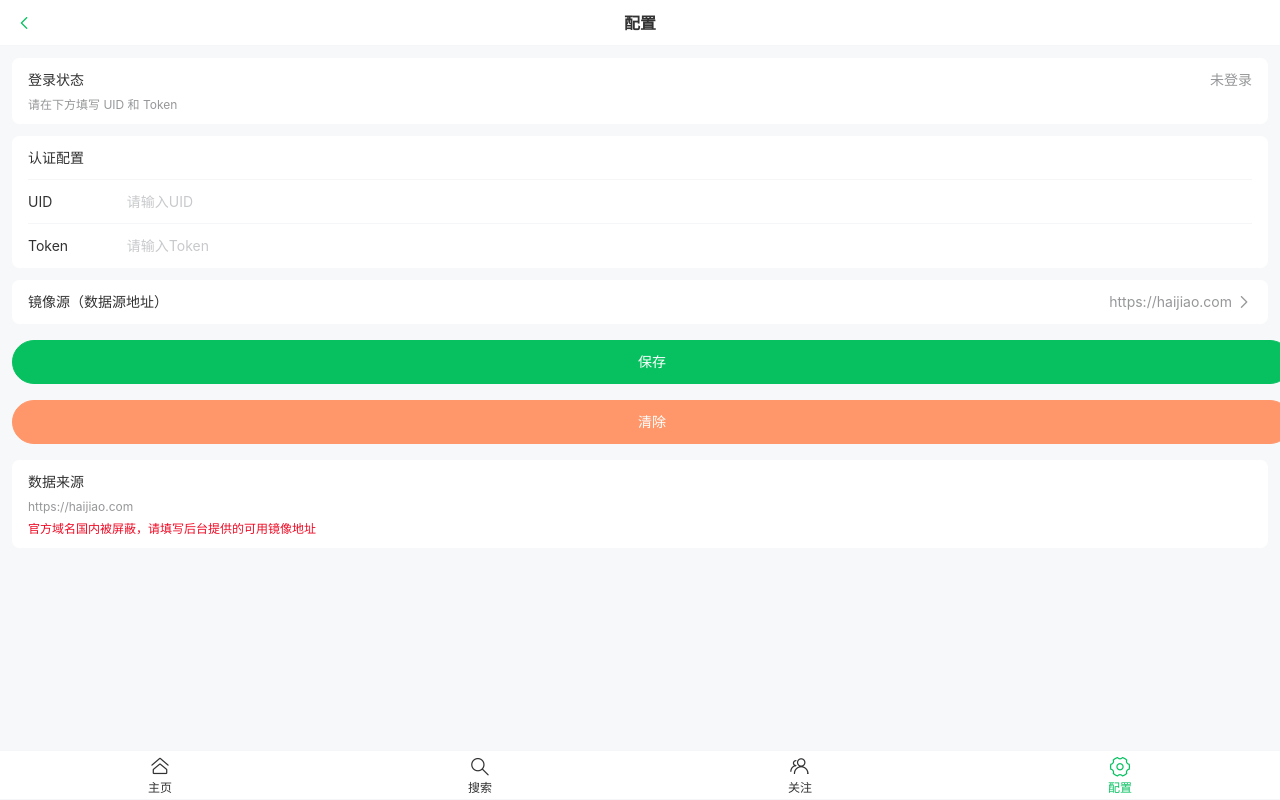
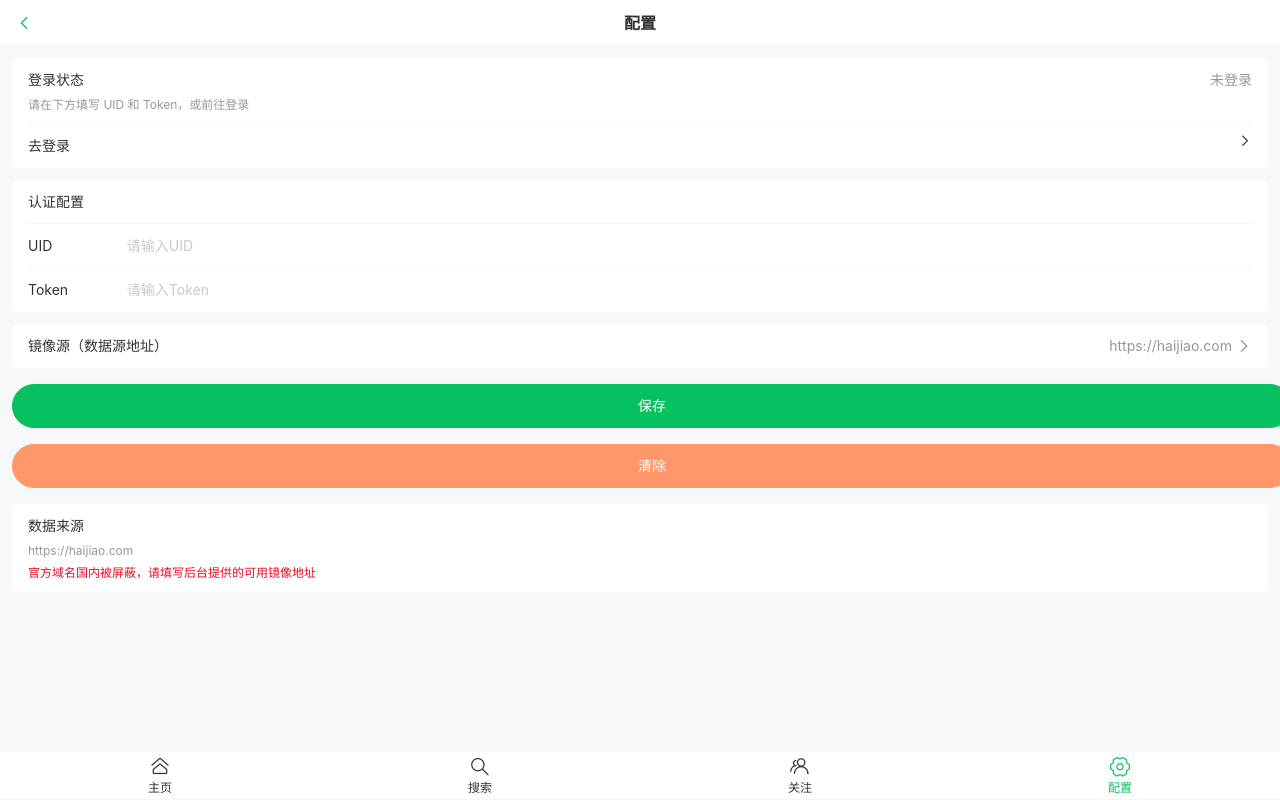
Before and after one commit to shadaileng/haijiao, a Vue app: page /settings in a window 1280 px wide. Built offline with nearby package versions, Linux system fonts and the light colour scheme.

Commit message:
feat: 未登录时自动跳转登录页，设置页添加登录入口

```diff
--- a/src/router/index.ts
+++ b/src/router/index.ts
@@ -57,7 +57,7 @@ const routes = [
   },
 ]
 
-const publicPages = ['Login', 'Settings', 'ImageViewer', 'Hot', 'Search', 'Follow']
+const publicPages = ['Login', 'Settings', 'ImageViewer']
 
 const router = createRouter({
   history: createWebHistory(),
--- a/src/views/SettingsView.vue
+++ b/src/views/SettingsView.vue
@@ -77,10 +77,13 @@ function handleLogout() {
     <van-cell-group inset class="status-group">
       <van-cell title="登录状态" :value="settings.isLoggedIn ? '已登录' : '未登录'">
         <template #label v-if="settings.isLoggedIn">UID: {{ settings.uid }}</template>
-        <template #label v-else><span>请在下方填写 UID 和 Token</span></template>
+        <template #label v-else><span>请在下方填写 UID 和 Token，或前往登录</span></template>
       </van-cell>
       <van-cell v-if="settings.isLoggedIn" title="退出登录" is-link @click="handleLogout">
         <template #right-icon><van-icon name="warning-o" color="#ee0a24" /></template>
+      </van-cell>
+      <van-cell v-else title="去登录" is-link @click="router.push('/login')">
+        <template #right-icon><van-icon name="arrow" /></template>
       </van-cell>
     </van-cell-group>
 
```
